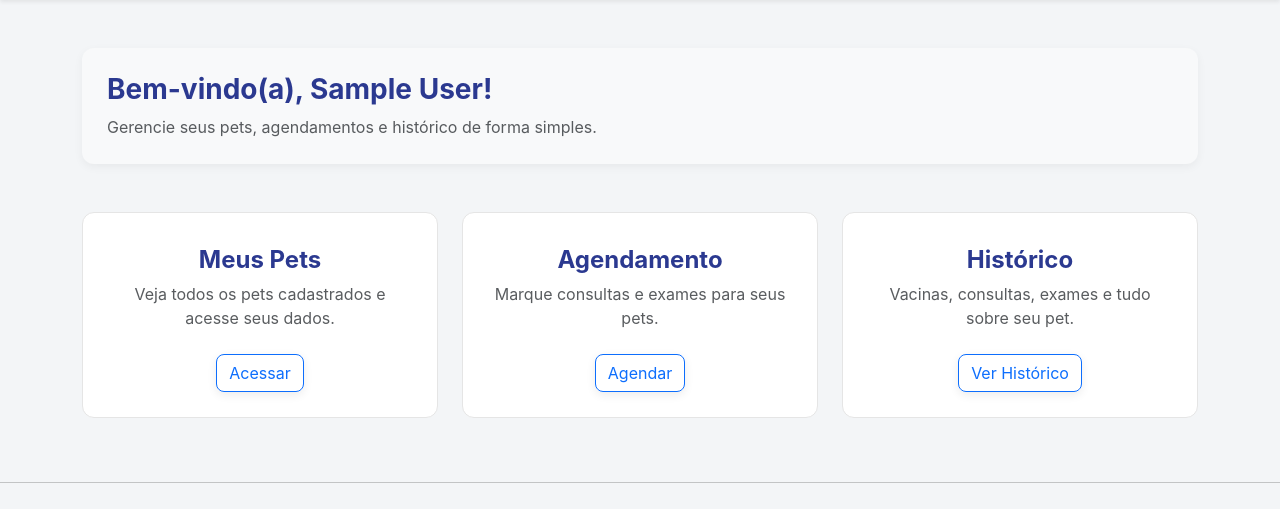
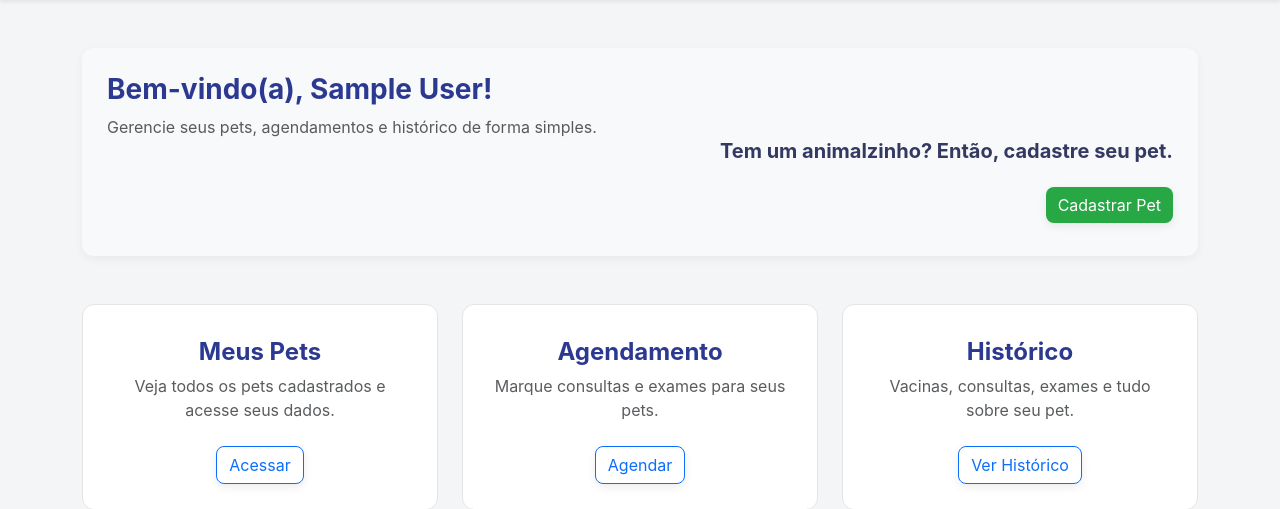
Before and after one commit to davimalor3/doctor_vet, a PHP site: page /dashboard.php in a window 1280 px wide. Shown: the part 77-586 px from the top of the page. Run offline with PHP 8.4, Linux system fonts and the light colour scheme; the visitor is signed in with stand-in values (Sample User, id 1).

Commit message:
feat(root): adicionado botão de cadastrar pet

```diff
--- a/dashboard.php
+++ b/dashboard.php
@@ -1,7 +1,7 @@
 <?php
 require_once __DIR__ . "/config/session_config.php";
 require_once __DIR__ . "/config/auth.php";
-// middleware - verifica se está logado e redireciona para login
+// middleware
 require_login();
 include 'includes/header.php';
 ?>
@@ -54,13 +54,16 @@ include 'includes/header.php';
 }
 </style>
 
-<!-- CONTEUDO PRINCIPAL-->
+<!-- CONTEÚDO PRINCIPAL-->
 <div class="container py-5">
 
     <!-- BEM-VINDO -->
     <div class="dashboard-welcome mb-5">
         <h3 class="fw-bold" style="color:#2b3990;">Bem-vindo(a), <?php echo $_SESSION['nome']; ?>!</h3>
         <p class="text-muted mb-0">Gerencie seus pets, agendamentos e histórico de forma simples.</p>
+        <h5 style="text-align: right;">Tem um animalzinho? Então, cadastre seu pet.<br><br>
+            <a href="cadastro_pet.php" class="btn btn-success">Cadastrar Pet</a>
+        </h5>
     </div>
 
     <!-- CARDS PRINCIPAIS -->
```
Lines whose indentation alone changed are shown as unchanged.
